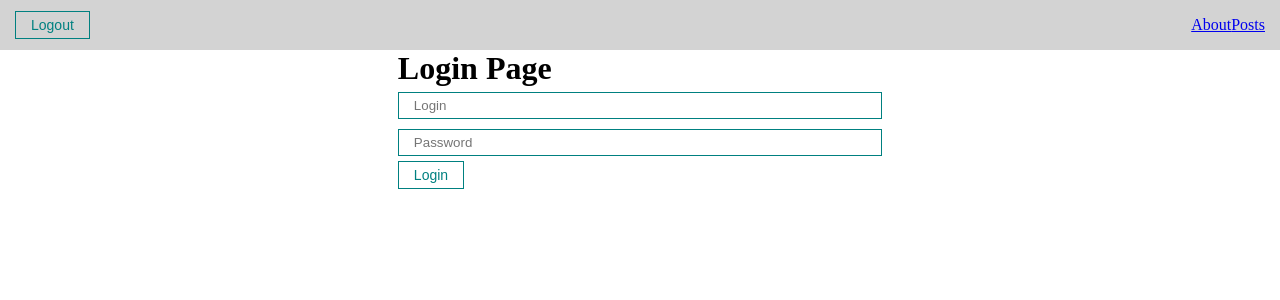
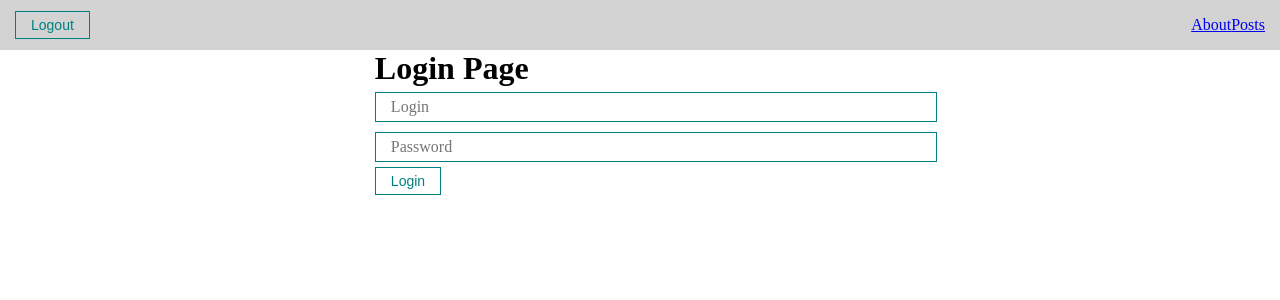
Before and after one commit to serge-st/react-fundamentals-git-fail, a React (Vite) app: page /login in a window 1280 px wide. Shown: the top 300 px of the page. Built offline with nearby package versions, Linux system fonts and the light colour scheme.

Commit message:
fix input namings

```diff
--- a/src/components/PostFilter.tsx
+++ b/src/components/PostFilter.tsx
@@ -1,5 +1,5 @@
 import { FC } from 'react';
-import MyInput from './UI/Input/MyInput';
+import Input from './UI/Input/Input';
 import MySelect from './UI/Select/MySelect';
 
 export type FilterOptions = {
@@ -15,7 +15,7 @@ interface PostFilterProps {
 const PostFilter: FC<PostFilterProps> = ({filter, setFilter}) => {
     return (
         <div>
-            <MyInput
+            <Input
             value={filter.query}
             onChange={e => setFilter({...filter, query: e.target.value})}
             placeholder='Search...'
--- a/src/components/PostForm.tsx
+++ b/src/components/PostForm.tsx
@@ -1,7 +1,7 @@
 import { FC, useState } from "react";
 import { Post } from "./PostItem";
 import Button from "./UI/Button/Button";
-import MyInput from "./UI/Input/MyInput";
+import Input from "./UI/Input/Input";
 
 interface PostFormProps {
     create: (newPost: Post) => void;
@@ -22,13 +22,13 @@ const PostForm: FC<PostFormProps> = ({create}) => {
 
     return (
         <form>
-            <MyInput
+            <Input
                 value={post.title}
                 onChange={e => setPost({...post, title: e.target.value})}
                 type="text"
                 placeholder="Post Title"
             />
-            <MyInput
+            <Input
                 value={post.body}
                 onChange={e => setPost({...post, body: e.target.value})}
                 type="text"
--- a/src/components/UI/Input/MyInput.module.css
+++ b/src/components/UI/Input/Input.module.css
@@ -1,6 +1,14 @@
+input {
+    all: unset;
+}
+
 .myInput {
     width: 100%;
     padding: 5px 15px;
     margin: 5px 0;
     border: 1px solid teal;
 }
+
+input:focus {
+    outline: 1px solid #125b63;
+}
--- /dev/null
+++ b/src/components/UI/Input/Input.tsx
@@ -0,0 +1,17 @@
+import { FC } from 'react';
+import classes from './Input.module.css';
+
+interface InputProps extends React.ComponentPropsWithoutRef<"input"> {
+}
+
+const Input: FC<InputProps> = ({...attributes}) => {
+
+    return (
+        <input
+            {...attributes}
+            className={classes.myInput}
+        />
+    );
+};
+
+export default Input;
--- a/src/components/UI/Input/MyInput.tsx
+++ /dev/null
@@ -1,17 +0,0 @@
-import { FC } from 'react';
-import classes from './MyInput.module.css';
-
-interface MyInputProps extends React.ComponentPropsWithoutRef<"input"> {
-}
-
-const MyInput: FC<MyInputProps> = ({...attributes}) => {
-
-    return (
-        <input
-            {...attributes}
-            className={classes.myInput}
-        />
-    );
-};
-
-export default MyInput;
--- a/src/pages/Login.tsx
+++ b/src/pages/Login.tsx
@@ -1,6 +1,6 @@
 import { useContext } from "react";
 import Button from "../components/UI/Button/Button";
-import MyInput from "../components/UI/Input/MyInput";
+import Input from "../components/UI/Input/Input";
 import { AuthCountext, LOCAL_STORAGE_AUTH_KEY } from "../context";
 
 const Login = () => {
@@ -15,8 +15,8 @@ const Login = () => {
         <div>
             <h1>Login Page</h1>
             <form onSubmit={e => login(e)}>
-                <MyInput type="text" placeholder="Login"  />
-                <MyInput type="password" placeholder="Password" />
+                <Input type="text" placeholder="Login"  />
+                <Input type="password" placeholder="Password" />
                 <Button name="Login" />
             </form>
         </div>
```
